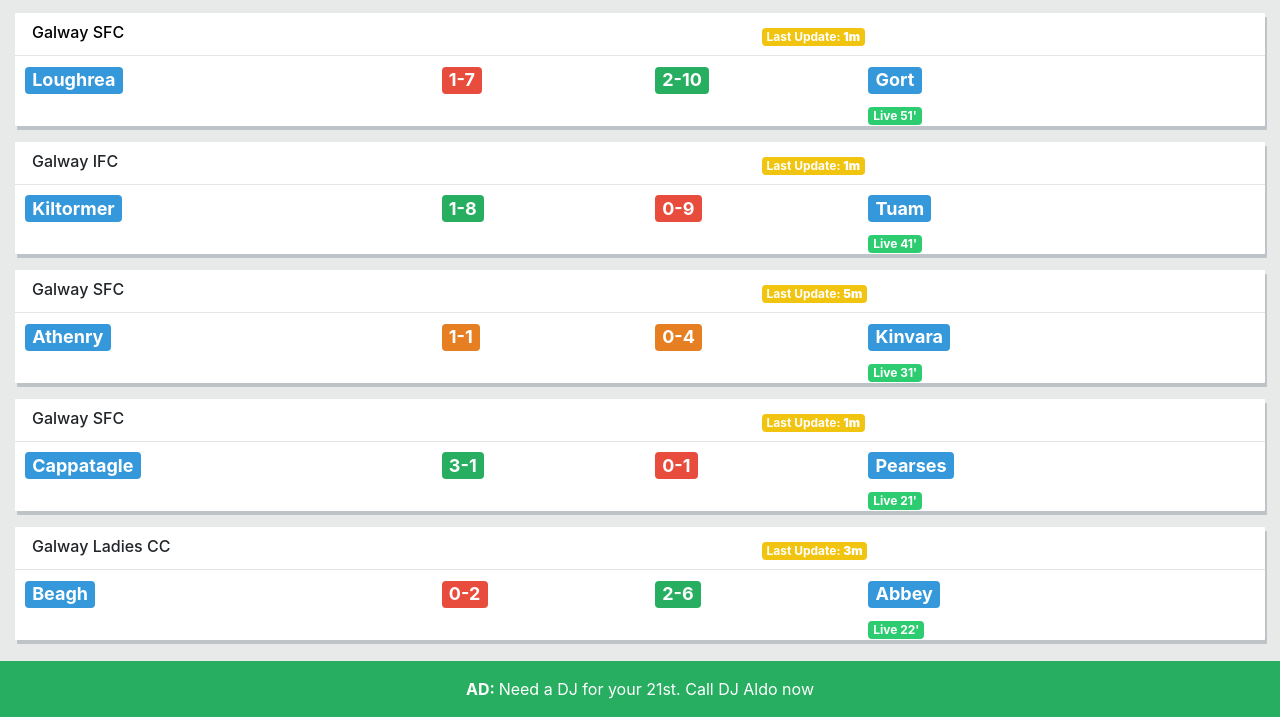
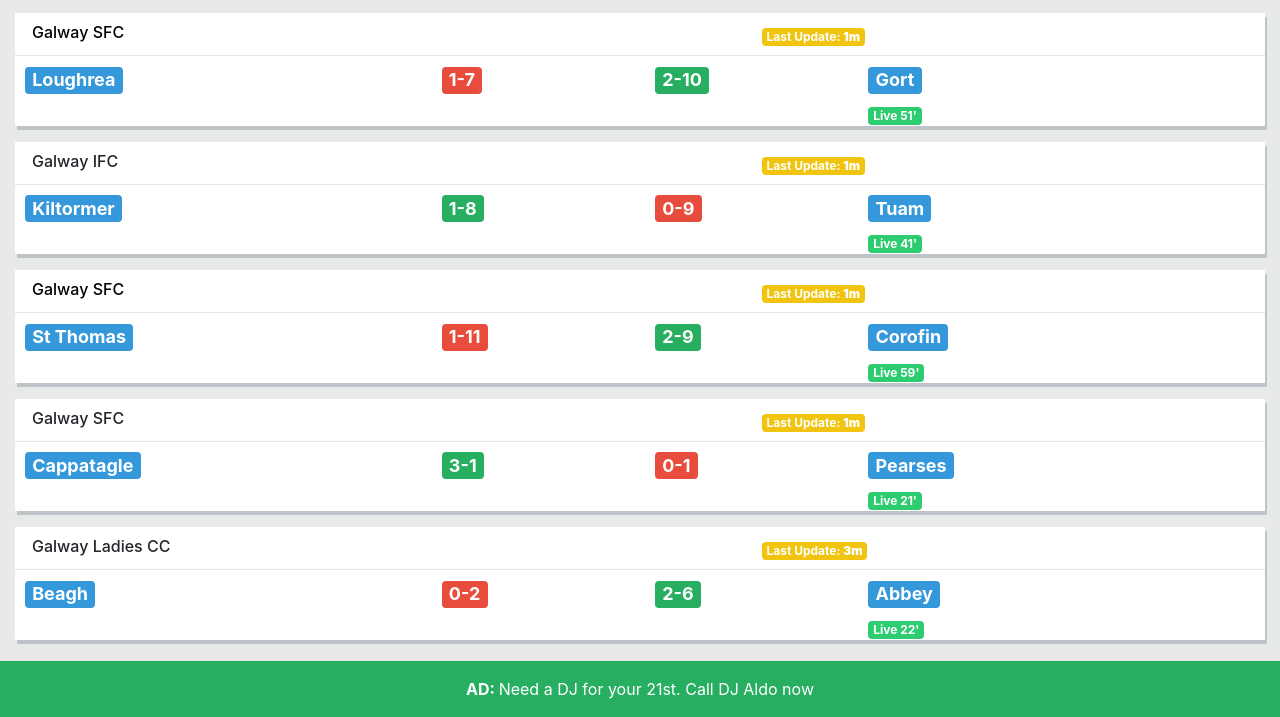
Before and after one commit to DiarmuidBeirne/GAASportsAppProto, a website: page index.html in a window 1280 px wide. Shown: the part 83-800 px from the top of the page. Drawn offline with Linux system fonts and the light colour scheme.

Commit message:
changed info to match video

```diff
--- a/index.html
+++ b/index.html
@@ -131,7 +131,7 @@
             <!--End of match 2 -->
 
              <!-- Match 5 -->
-
+    <a href="/match_overview.html">
         <div class="match-container">
 	<div class="row top-row" >
 		<div class="col-7 league-name">
@@ -140,23 +140,23 @@
 			</h6>
 		</div>
 		<div class="col-5">
-            <span class="badge badge-light update-badge">Last Update: <b>5m</b></span>
+            <span class="badge badge-light update-badge">Last Update: <b>1m</b></span>
 		</div>
 	</div>
             <hr>
 	<div class="row middle-r">
 		<div class="col-4">
 			 <h4><span class="badge badge-info home-team-name
-                 ">Athenry</span>
+                 ">St Thomas</span>
 		</div>
 		<div class="col-2">
-			 <h4><span class="badge badge-success draw-team-score ">1-1</span></h4>
+			 <h4><span class="badge badge-success losing-team-score ">1-11</span></h4>
 		</div>
 		<div class="col-2 ">
-            <h4><span class="badge badge-danger draw-team-score ">0-4</span></h4>
+            <h4><span class="badge badge-danger winning-team-score ">2-9</span></h4>
 		</div>
 		<div class="col-4">
-			 <h4><span class="badge badge-info away-team-name ">Kinvara
+			 <h4><span class="badge badge-info away-team-name ">Corofin
                  </span></h4>
 		</div>
 	</div>
@@ -164,10 +164,10 @@
 		<div class="col-8">
 		</div>
 		<div class="col-4">
-			 <span class="badge badge-warning current-time-stamp">Live 31'</span>
+			 <span class="badge badge-warning current-time-stamp">Live 59'</span>
 		</div>
 	</div>
-</div>
+            </div></a>
             <!--End of match 5 -->
 
             <!-- Match 3 -->
```
Also changed, not shown: match_overview.html (+11 -11 lines).
